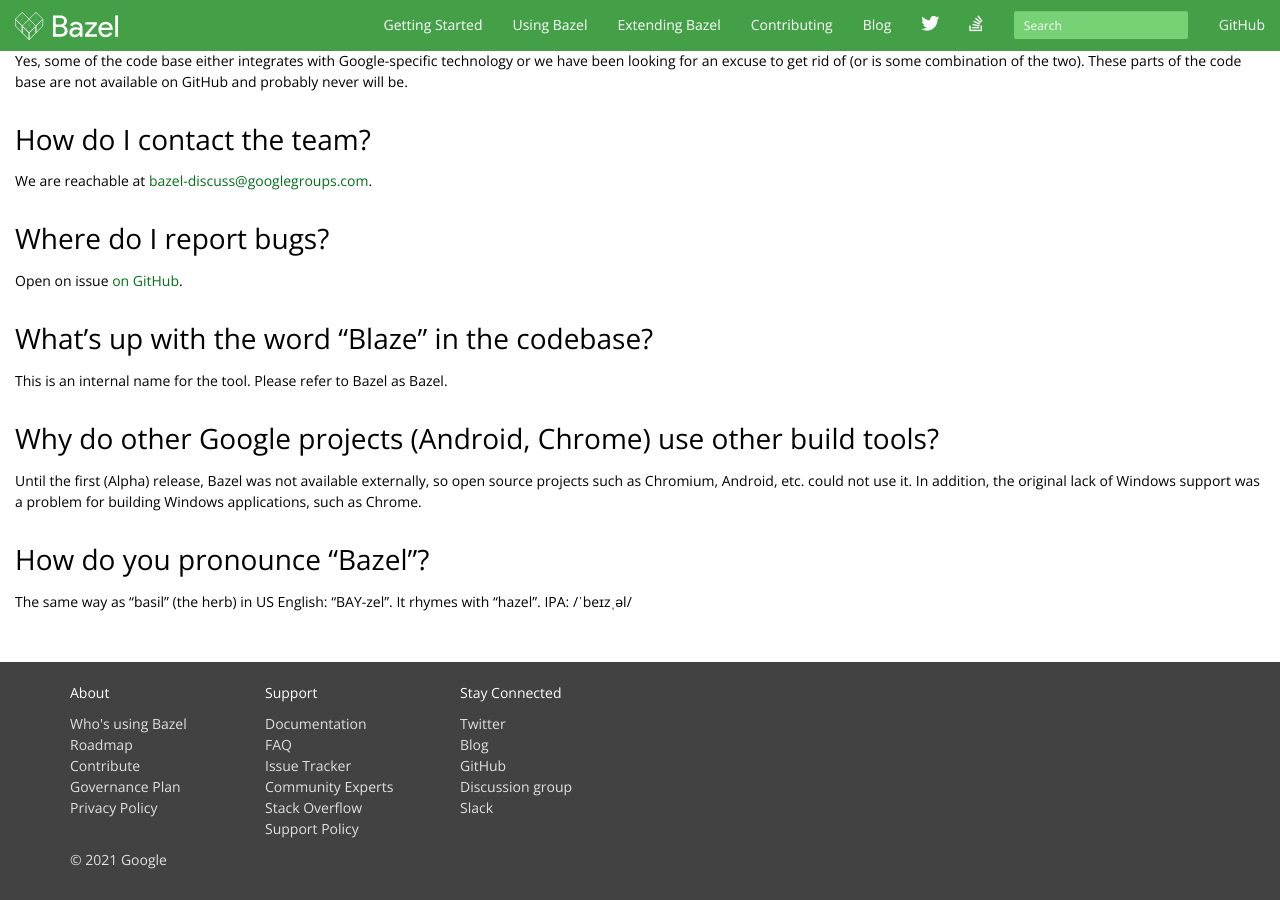
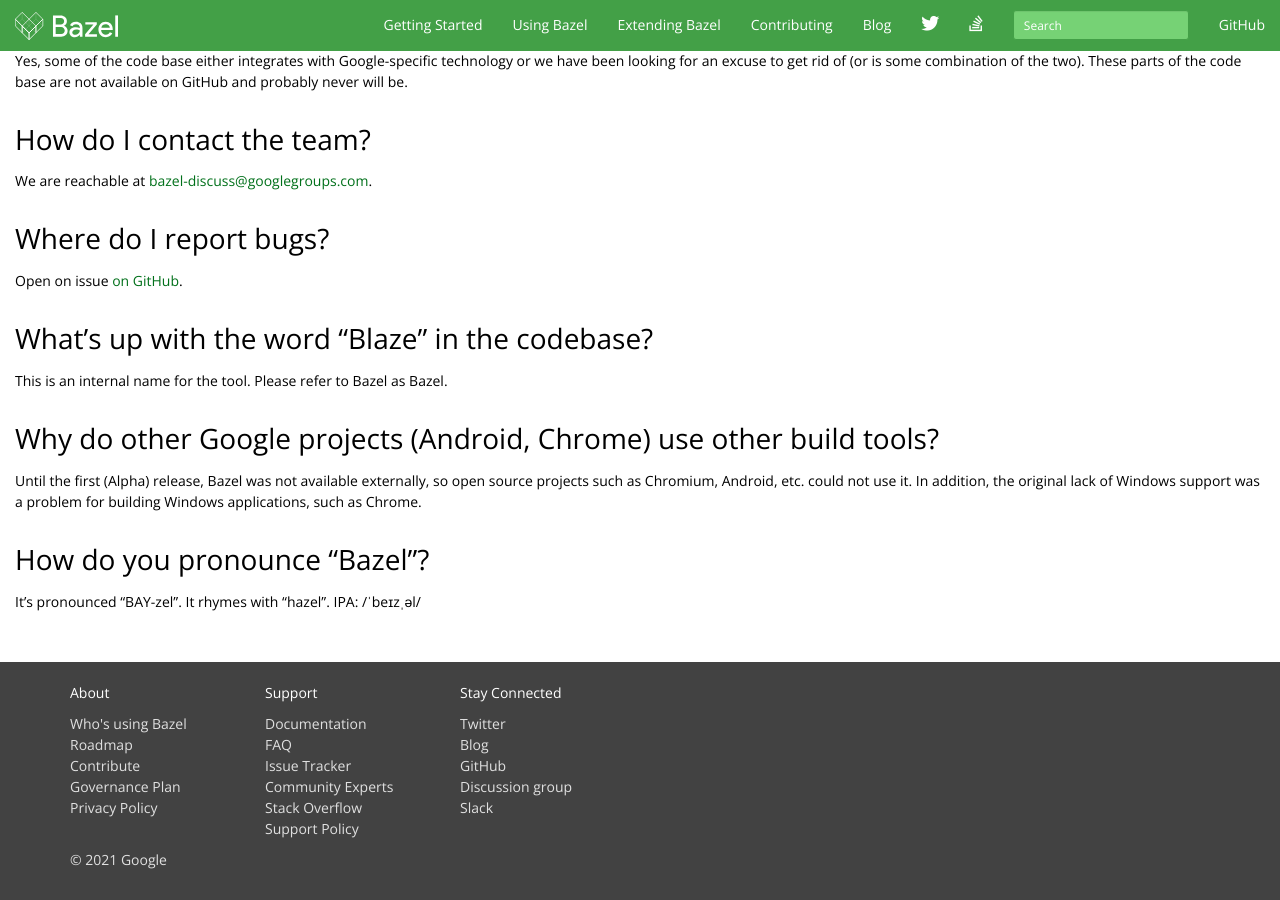
Before and after one commit to bazelbuild/bazel-website, a Jekyll site: the page built from faq.md, in a window 1280 px wide and 900 px high, scrolled down 4952 px. Built offline with Jekyll 4.4.1, drawn with Linux system fonts in a browser that asks for light colours; nearby versions of some CDN libraries; library files that are not in the unit come from our copies; comment, search, counter and statistics services are not loaded.

Commit message:
Remove FAQ reference to "basil" (the herb)
The FAQ entry "How do you pronounce 'Bazel'" says it's pronounced the same as "basil" (the herb), and then gives the "BAY-el" pronunciation.

This makes things hopelessly confusing, as basil can be correctly pronounced _either_ to rhyme with "hazel" or to rhyme with "frazzle". In fact, many dictionaries list the "rhymes with frazzle" pronunciation first, with "rhymes with hazel" as a secondary pronunciation:

https://www.dictionary.com/browse/basil

https://www.merriam-webster.com/dictionary/basil

So I removed the "basil" reference entirely to avoid this confusion.

```diff
--- a/faq.md
+++ b/faq.md
@@ -346,5 +346,4 @@
 
 ## How do you pronounce "Bazel"?
 
-The same way as "basil" (the herb) in US English: "BAY-zel". It rhymes with
-"hazel". IPA: /ˈbeɪzˌəl/
+It's pronounced "BAY-zel". It rhymes with "hazel". IPA: /ˈbeɪzˌəl/
```
